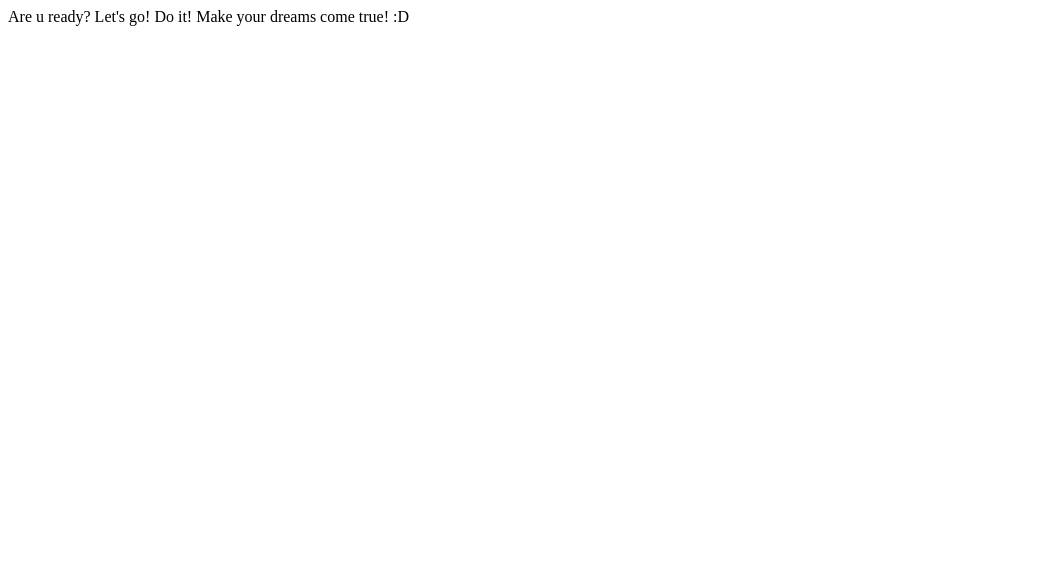
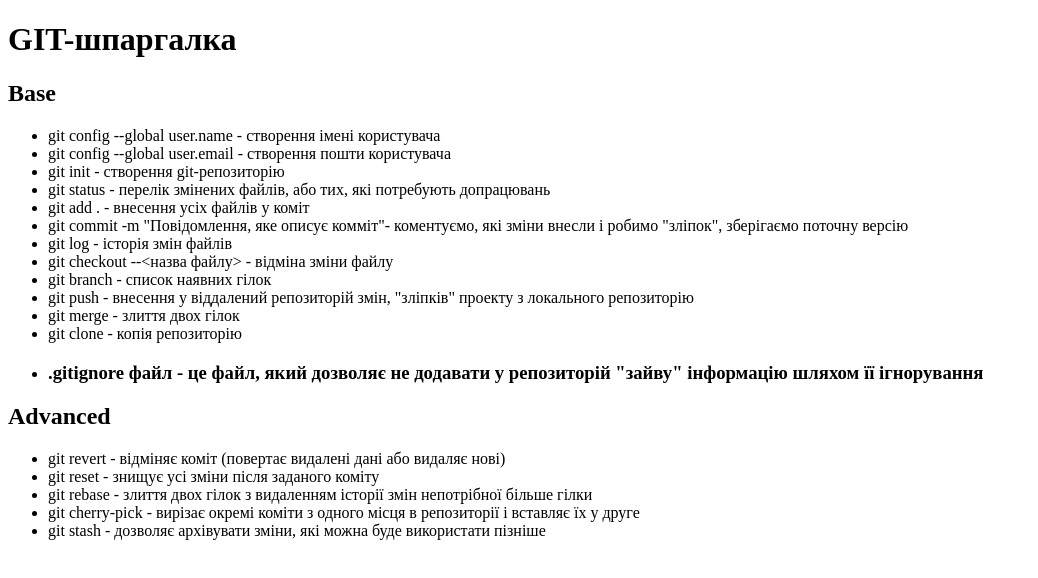
Before and after one commit to ViktoriiaBorodenko/Cursor, a plain HTML site: page index.html in a window 1280 px wide. Shown: the whole page, without its empty margins (0-1038 px from the left). Drawn offline with Linux system fonts and the light colour scheme.

Commit message:
Add text-homework

```diff
--- a/index.html
+++ b/index.html
@@ -7,6 +7,67 @@
     <title>First homework</title>
 </head>
 <body>
-    Are u ready? Let's go! Do it! Make your dreams come true! :D
+    <h1>GIT-шпаргалка</h1>
+    <h2>Base</h2>
+    <ul>
+        <li>
+            git config --global user.name - створення імені користувача
+        </li>
+        <li>
+            git config --global user.email - створення пошти користувача
+        </li>
+        <li>
+            git init - створення git-репозиторію
+        </li>
+        <li>
+            git status - перелік змінених файлів, або тих, які потребують допрацювань
+        </li>
+        <li>
+            git add . - внесення усіх файлів у коміт
+        </li>
+        <li>
+            git commit -m "Повідомлення, яке описує комміт"- коментуємо, які зміни внесли і робимо "зліпок", зберігаємо поточну версію
+        </li>
+        <li>
+            git log - історія змін файлів
+        </li>
+        <li>
+            git checkout --<назва файлу> - відміна зміни файлу
+        </li>
+        <li>
+                git branch - список наявних гілок
+        </li>
+        <li>
+                git push - внесення у віддалений репозиторій змін, "зліпків" проекту з локального репозиторію
+        </li>
+        <li>
+                git merge - злиття двох гілок
+        </li>
+        <li>
+                git clone - копія репозиторію
+        </li>
+        <li>
+            <h3>.gitignore файл - це файл, який дозволяє не додавати у репозиторій "зайву" інформацію шляхом її ігнорування
+            </li></h3>
+        </li>
+    </ul>
+    <h2>Advanced</h2>
+    <ul>
+        <li>
+            git revert - відміняє коміт (повертає видалені дані або видаляє нові)
+        </li>
+        <li>
+            git reset - знищує усі зміни після заданого коміту
+        </li>
+        <li>
+            git rebase - злиття двох гілок з видаленням історії змін непотрібної більше гілки
+        </li>
+        <li>
+            git cherry-pick - вирізає окремі коміти з одного місця в репозиторії і вставляє їх у друге
+        </li>
+        <li>
+            git stash - дозволяє архівувати зміни, які можна буде використати пізніше
+        </li>
+    </ul>
 </body>
 </html>
```
